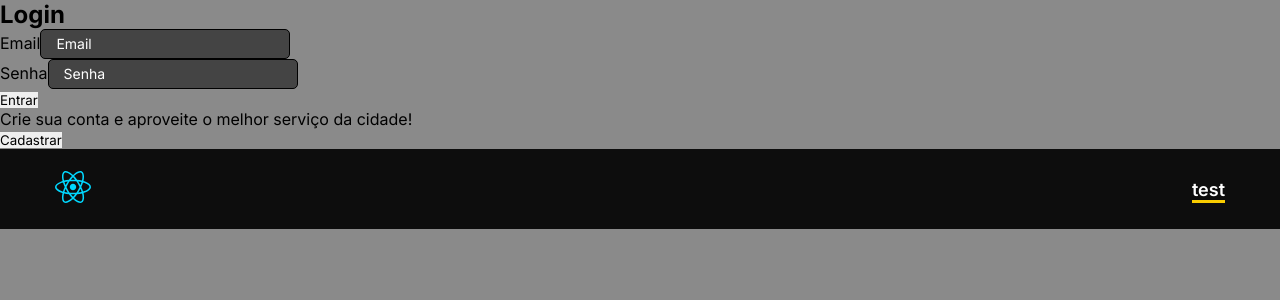
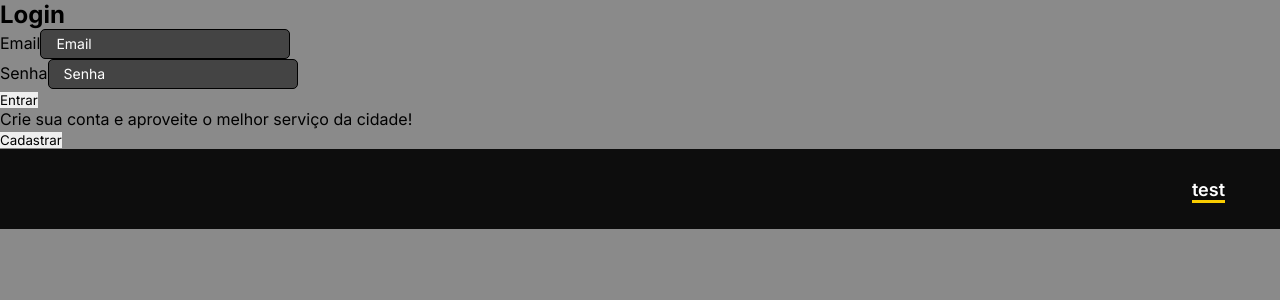
Before and after one commit to Barber-s-Co/Barbers-and-Co, a React (Vite) app: page / in a window 1280 px wide. Shown: the top 300 px of the page. Built offline with nearby package versions, Linux system fonts and the light colour scheme.

Commit message:
feat: component Header

```diff
--- a/src/components/Header/index.tsx
+++ b/src/components/Header/index.tsx
@@ -12,7 +12,7 @@ export const Header = ({ rote, linkName, src }: IHeaderProps) => {
   return (
     <StyledHeader>
       <div>
-        <img src={logo} alt="" />
+        <img src="" alt="" />
       </div>
 
       <div>
```
